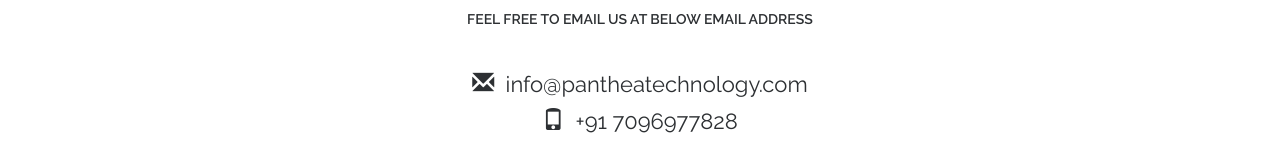
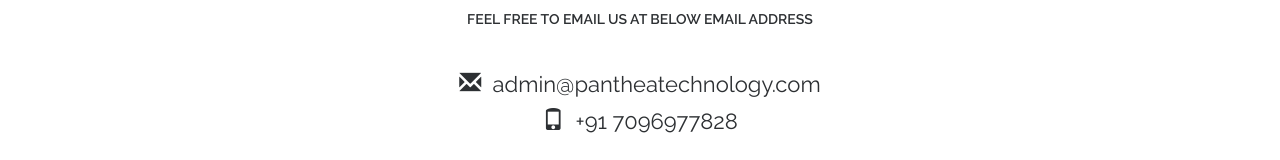
Before and after one commit to pantheatechnology/pantheatechnology.github.io, a plain HTML site: page index.html in a window 1280 px wide. Shown: the part 2631-2791 px from the top of the page. Drawn offline with nearby package versions, Linux system fonts and the light colour scheme; files whose address does not match are found by name.

Commit message:
Update index.html

```diff
--- a/index.html
+++ b/index.html
@@ -326,7 +326,7 @@
                 <p>Feel free to email us at below email address</p>
             <!--    <a href="https://github.com/kamalcha/ActiveBox/archive/master.zip" class="btn btn-large">panteha@zoho.com</a> -->
                 <br/>
-                <h4><i class="glyphicon glyphicon-envelope"></i>&nbsp info@pantheatechnology.com</h4>
+                <h4><i class="glyphicon glyphicon-envelope"></i>&nbsp admin@pantheatechnology.com</h4>
                 <h4><i class="glyphicon glyphicon-phone"></i>&nbsp +91 7096977828</h4>
             </div>
         </div>
```
